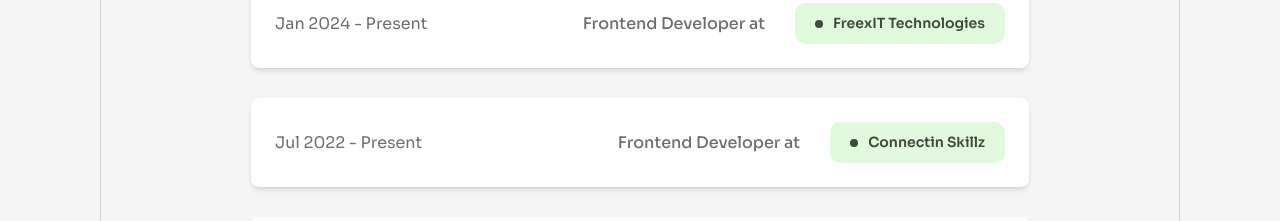
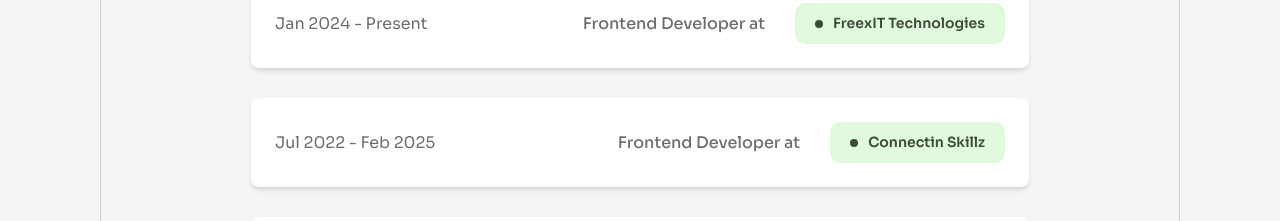
Before and after one commit to Folayimi/Ridwan-Portfolio, a Next.js app: page / in a window 1280 px wide. Shown: the part 4540-4761 px from the top of the page. Built offline with nearby package versions, Linux system fonts and the light colour scheme.

Commit message:
made some changes

```diff
--- a/src/components/WorkExperience.jsx
+++ b/src/components/WorkExperience.jsx
@@ -11,7 +11,7 @@
     {
       title: "Frontend Developer",
       company: "Connectin Skillz",
-      duration: "Jul 2022 - Present",
+      duration: "Jul 2022 - Feb 2025",
     },
     {
       title: "Frontend Developer",
```
